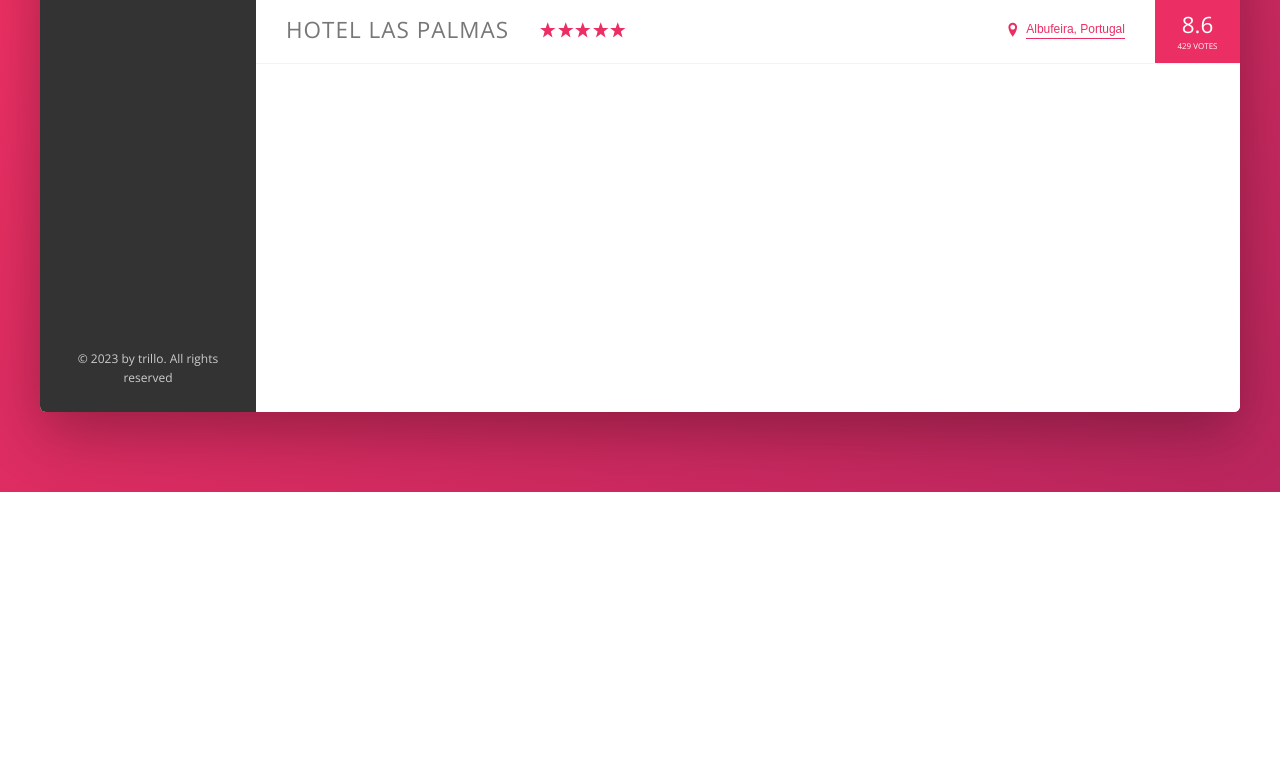
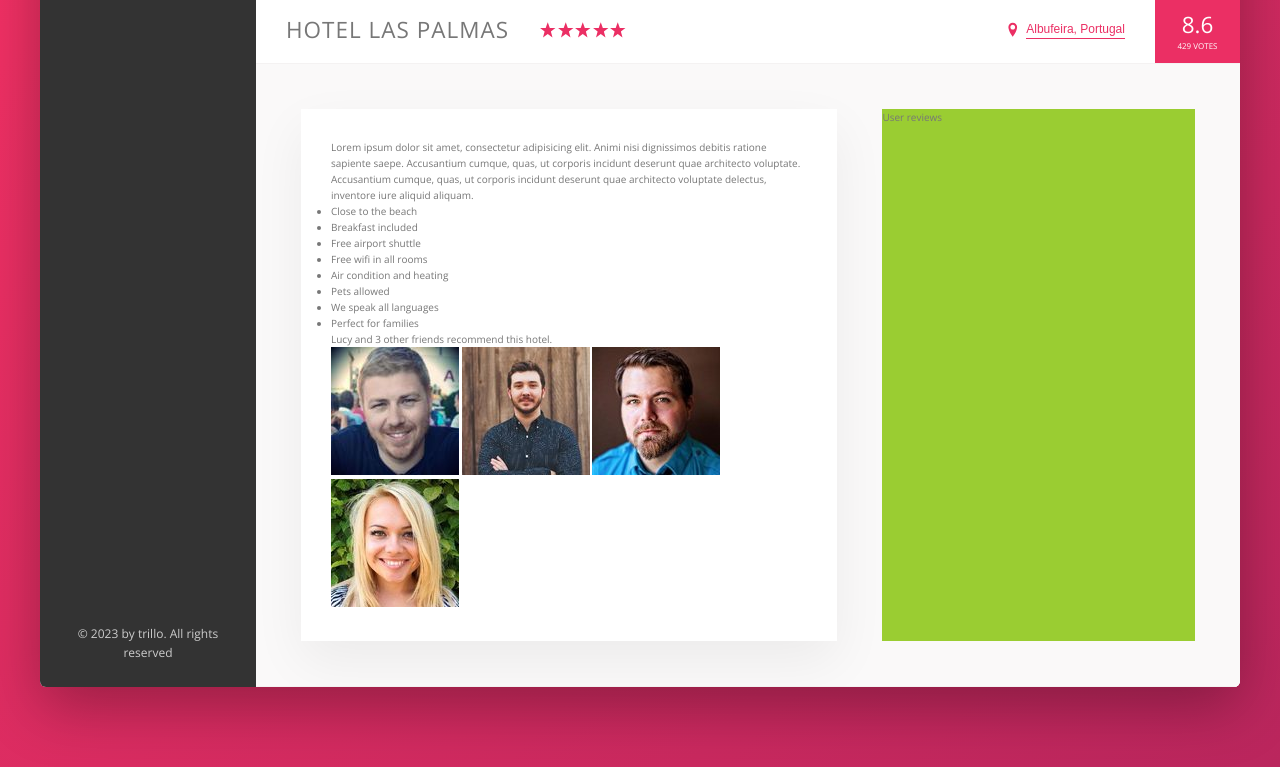
Before and after one commit to Quiddlee/Trillo, a website: page index.html in a window 1280 px wide. Shown: the part 538-1305 px from the top of the page. Before the commit the page ends 1030 px from the top, so only its background shows below. Drawn offline with nearby package versions, Linux system fonts and the light colour scheme.

Commit message:
description section start

```diff
--- a/index.html
+++ b/index.html
@@ -133,6 +133,42 @@
                             <div class="overview__rating-count">429 votes</div>
                         </div>
                     </div>
+
+                    <div class="detail">
+                        <div class="description">
+                            <p class="paragraph">
+                                Lorem ipsum dolor sit amet, consectetur adipisicing elit. Animi nisi dignissimos debitis ratione sapiente saepe. Accusantium cumque, quas, ut corporis incidunt deserunt quae architecto voluptate.
+                            </p>
+                            <p class="paragraph">
+                                Accusantium cumque, quas, ut corporis incidunt deserunt quae architecto voluptate delectus, inventore iure aliquid aliquam.
+                            </p>
+                            <ul class="list">
+                                <li class="list__item">Close to the beach</li>
+                                <li class="list__item">Breakfast included</li>
+                                <li class="list__item">Free airport shuttle</li>
+                                <li class="list__item">Free wifi in all rooms</li>
+                                <li class="list__item">Air condition and heating</li>
+                                <li class="list__item">Pets allowed</li>
+                                <li class="list__item">We speak all languages</li>
+                                <li class="list__item">Perfect for families</li>
+                            </ul>
+                            <div class="recommend">
+                                <p class="recommend__count">
+                                    Lucy and 3 other friends recommend this hotel.
+                                </p>
+                                <div class="recommend__friends">
+                                    <img src="img/user-3.jpg" alt="Friend 1" class="recommend__photo">
+                                    <img src="img/user-4.jpg" alt="Friend 2" class="recommend__photo">
+                                    <img src="img/user-5.jpg" alt="Friend 3" class="recommend__photo">
+                                    <img src="img/user-6.jpg" alt="Friend 4" class="recommend__photo">
+                                </div>
+                            </div>
+                        </div>
+
+                        <div class="user-reviews">
+                            User reviews
+                        </div>
+                    </div>
                 </main>
             </div>
         </div>
--- a/sass/_base.scss
+++ b/sass/_base.scss
@@ -13,6 +13,9 @@
   --color-grey-dark-3: #999;
 
   --shadow-dark: 0 2rem 6rem rgba(0, 0, 0, .3);
+  --shadow-light: 0 2rem 5rem rgba(0, 0, 0, .06);
+
+  --line: 1px solid var(--color-grey-light-2);
 }
 
 * {
@@ -37,7 +40,7 @@ body {
   line-height: 1.6;
   color: var(--color-grey-dark-2);
   background-image: linear-gradient(to right bottom, var(--color-primary-light), var(--color-primary-dark));
-  background-size: cover;
+  background-size: c ;
   background-repeat: no-repeat;
 
   min-height: 100vh;
--- a/sass/_components.scss
+++ b/sass/_components.scss
@@ -207,7 +207,7 @@
 .overview {
   display: flex;
   align-items: center;
-  border-bottom: 1px solid var(--color-grey-light-2);
+  border-bottom: var(--line);
 
   &__heading {
     font-size: 2.25rem;
--- a/sass/_layout.scss
+++ b/sass/_layout.scss
@@ -13,7 +13,7 @@
   font-size: 1.4rem;
   height: 7rem;
   background-color: #fff;
-  border-bottom: 1px solid var(--color-grey-light-2);
+  border-bottom: var(--line);
 
   display: flex;
   justify-content: space-between;
@@ -37,7 +37,25 @@
 .hotel-view {
   background-color: #fff;
 
-  //test
-  height: 80rem;
   flex: 1;
 }
+
+.detail {
+  display: flex;
+  padding: 4.5rem;
+  background-color: var(--color-grey-light-1);
+  border-bottom: var(--line);
+}
+
+.description {
+  background-color: #fff;
+  box-shadow: var(--shadow-light);
+  padding: 3rem;
+  flex: 0 0 60%;
+  margin-right: 4.5rem;
+}
+
+.user-reviews {
+  background-color: yellowgreen;
+  flex: 1;
+}
```
Also changed, not shown: css/style.css, 1 other file.
